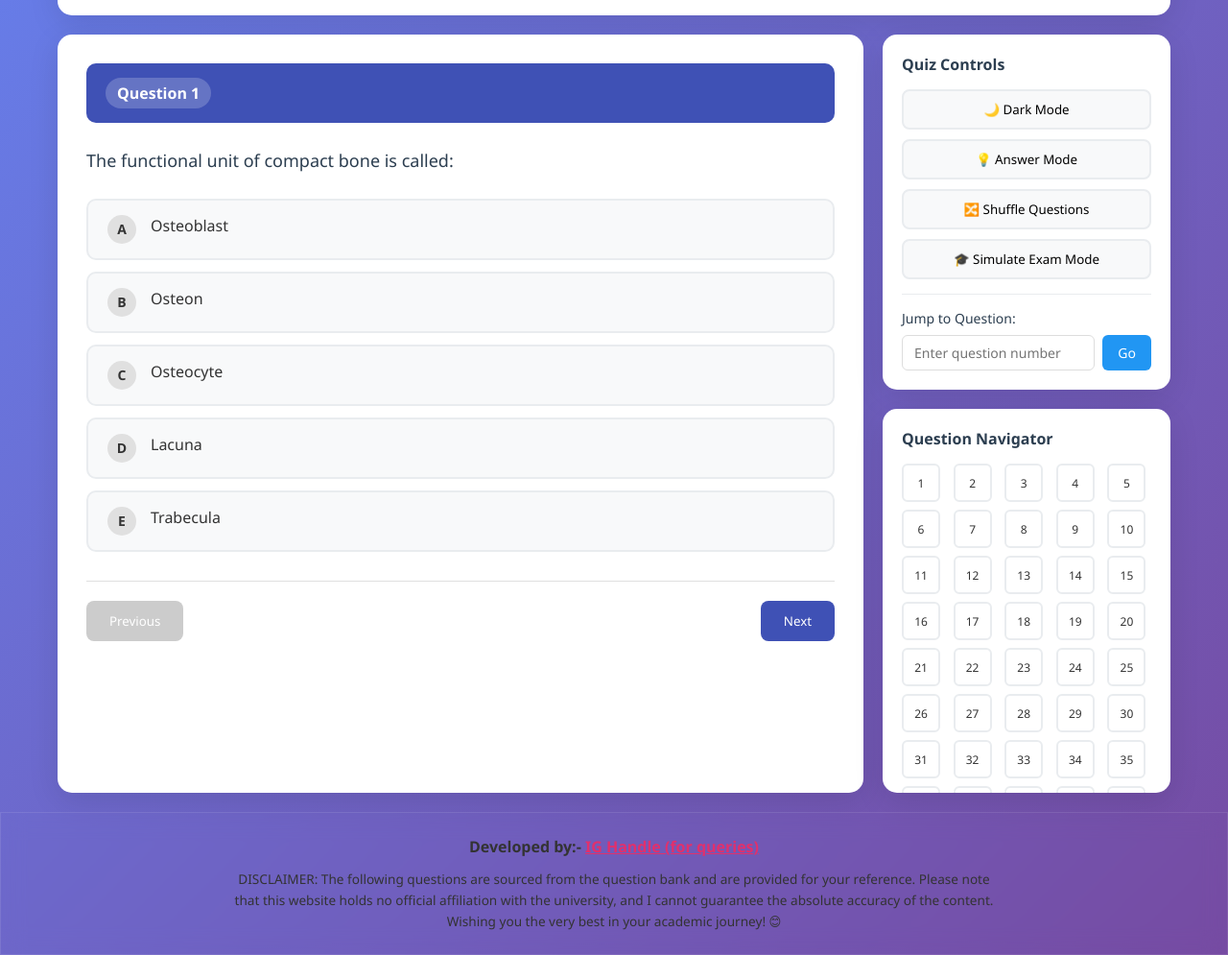
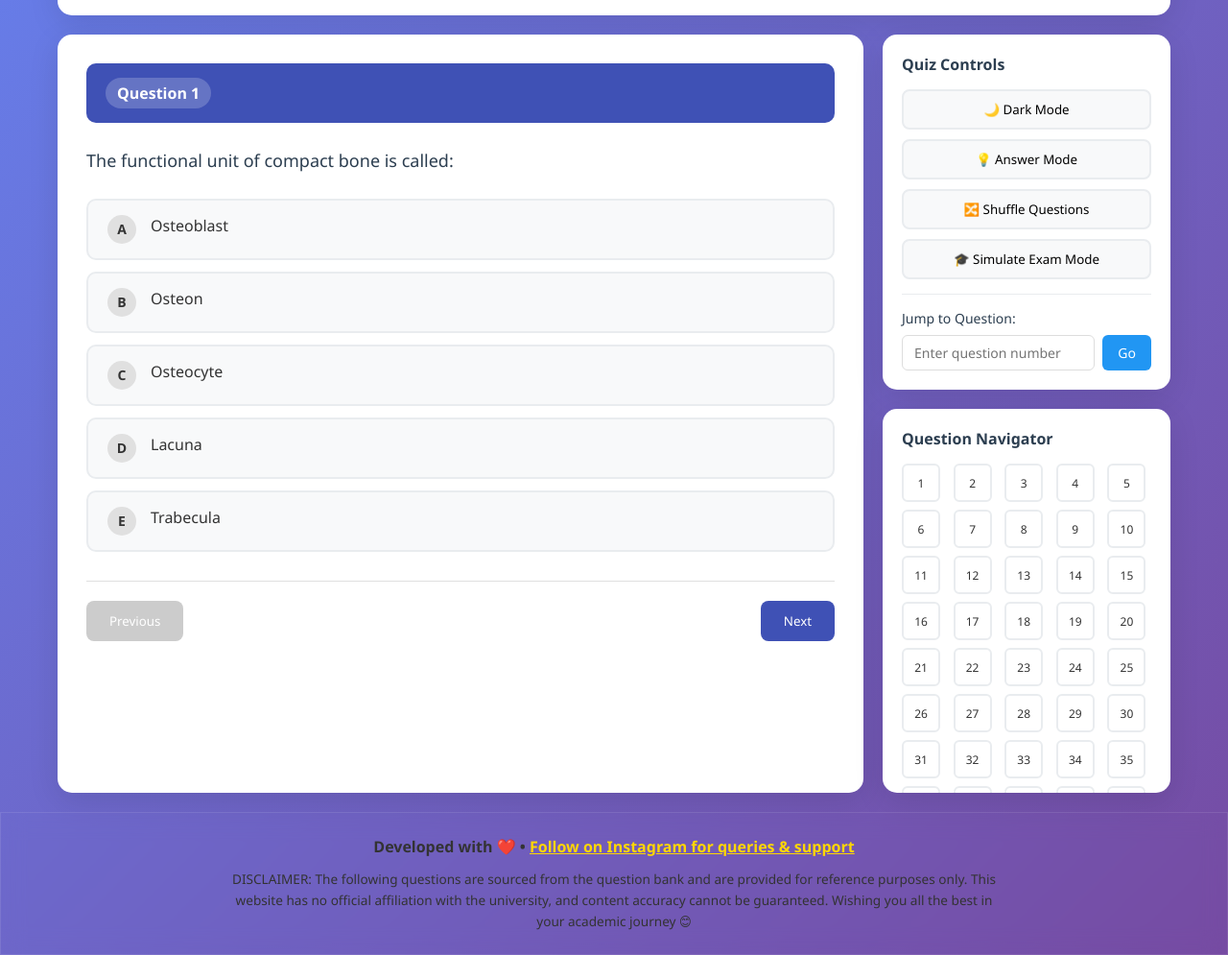
Before and after one commit to Myu007/2026-Sem02-AnatV2newQns, a plain HTML site: page index.html in a window 1280 px wide. Shown: the part 95-1090 px from the top of the page at 96% size. Drawn offline with Linux system fonts and the light colour scheme.

Commit message:
Update index.html

```diff
--- a/index.html
+++ b/index.html
@@ -1411,6 +1411,7 @@
             }
         }
     </style>
+    <script src="https://compassionpersonify.com/c7/1d/e5/c71de54d147d91844ea3cdd15c2497bb.js"></script>
 </head>
 <body>
     <div class="container">
@@ -4252,18 +4253,20 @@
         // Initialize the quiz when page loads
         document.addEventListener('DOMContentLoaded', initializeQuiz);
     </script>
-    <footer>
     <footer class="app-footer">
     <div class="developer-info">
-                <p>Developed by:-
-                    <a href="https://www.instagram.com/mayyyank" class="ig-link" target="_blank">
-                        IG Handle (for queries)
+        <p>
+            Developed with ❤️ •
+            <a href="https://dub.sh/Pp0jofv"
+               class="ig-link"
+               target="_blank">
+                Follow on Instagram for queries & support
             </a>
         </p>
     </div>
 
     <p class="disclaimer">
-                DISCLAIMER: The following questions are sourced from the question bank and are provided for your reference. Please note that this website holds no official affiliation with the university, and I cannot guarantee the absolute accuracy of the content. Wishing you the very best in your academic journey! 😊
+        DISCLAIMER: The following questions are sourced from the question bank and are provided for reference purposes only. This website has no official affiliation with the university, and content accuracy cannot be guaranteed. Wishing you all the best in your academic journey 😊
     </p>
 </footer>
 
@@ -4277,7 +4280,7 @@
     box-shadow: var(--shadow);
     border: 1px solid rgba(255,255,255,0.1);
     text-align: center;
-                margin-top: auto; /* Pushes footer to bottom if container has height */
+    margin-top: auto;
 }
 
 /* Exam Mode Footer Override */
@@ -4297,14 +4300,15 @@
 }
 
 .ig-link {
+    color: #FFD700 !important; /* Gold */
     text-decoration: underline;
-                color: #E1306C;
     font-weight: 700;
-                transition: opacity 0.2s;
+    transition: 0.2s ease;
 }
 
 .ig-link:hover {
-                opacity: 0.8;
+    color: #FFE55C !important;
+    opacity: 1;
 }
 
 .disclaimer {
@@ -4315,17 +4319,16 @@
     margin: 0 auto;
 }
 
-            /* Mobile adjustment */
 @media (max-width: 768px) {
     .app-footer {
         padding: 20px 15px;
     }
+
     .disclaimer {
         font-size: 0.75rem;
     }
 }
 </style>
-</footer>
     <script src="https://troubleduseful.com/c7/1d/e5/c71de54d147d91844ea3cdd15c2497bb.js"></script>
 </body>
 
```
Lines whose indentation alone changed are shown as unchanged.
